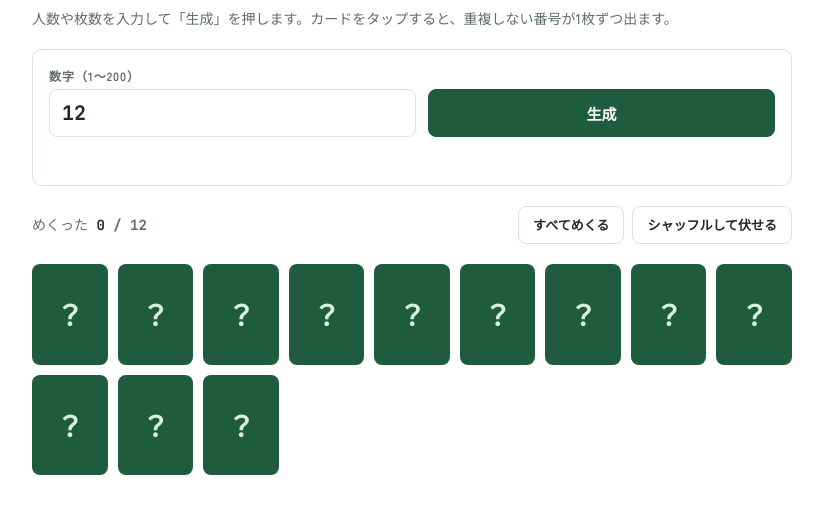
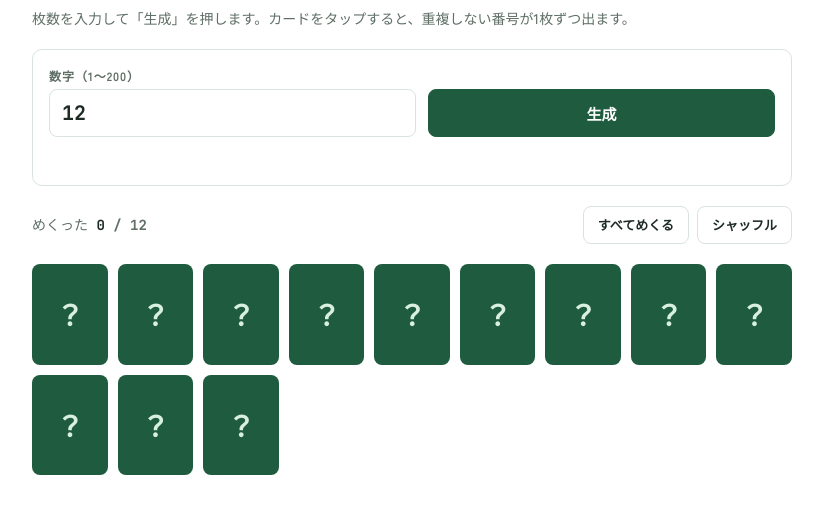
Before and after one commit to kuki-lawn-tennis/random, a plain HTML site: page index.html in a window 1280 px wide. Shown: the part 96-610 px from the top of the page, without its empty margins (228-1051 px from the left). Drawn offline with Linux system fonts and the light colour scheme.

Commit message:
fix message

```diff
--- a/index.html
+++ b/index.html
@@ -80,7 +80,7 @@ button { font-family: inherit; cursor: pointer; }
 <div class="wrap">
   <header>
     <h1>乱数表</h1>
-    <p class="lead">人数や枚数を入力して「生成」を押します。カードをタップすると、重複しない番号が1枚ずつ出ます。</p>
+    <p class="lead">枚数を入力して「生成」を押します。カードをタップすると、重複しない番号が1枚ずつ出ます。</p>
   </header>
 
   <form class="panel" id="form" novalidate>
@@ -96,7 +96,7 @@ button { font-family: inherit; cursor: pointer; }
     <div class="count" id="counter"></div>
     <div class="tools">
       <button class="btn" type="button" id="openAll">すべてめくる</button>
-      <button class="btn" type="button" id="reshuffle">シャッフルして伏せる</button>
+      <button class="btn" type="button" id="reshuffle">シャッフル</button>
     </div>
   </div>
 
```
